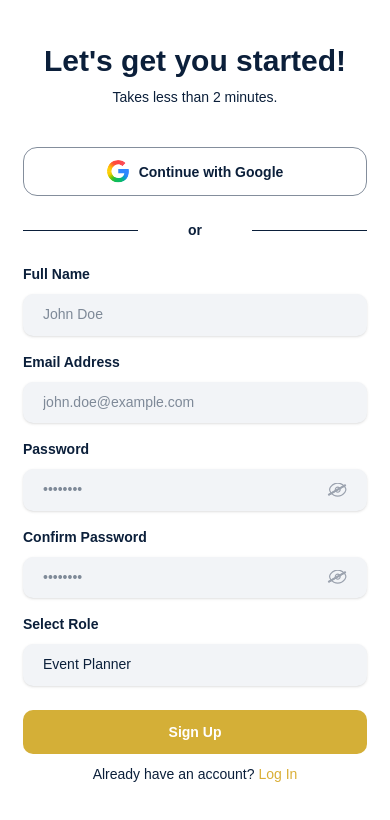
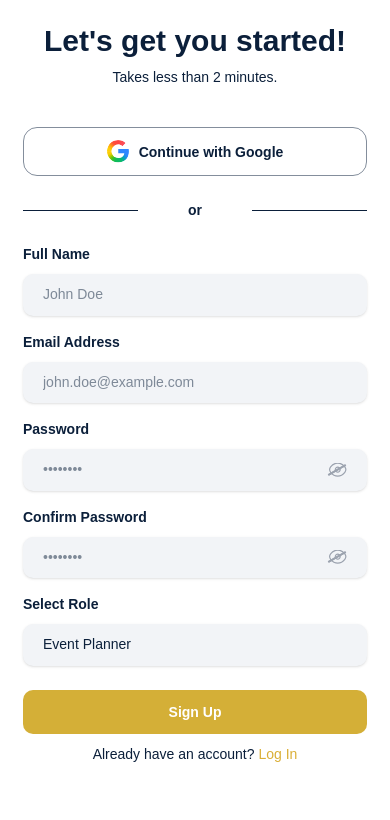
Before and after one commit to Planit-co/planit-web, a React (Vite) app in the folder planit/: page / in a window 390 px wide. Shown: the top 820 px of the page. Built offline with nearby package versions, Linux system fonts and the light colour scheme.

Commit message:
worked on the signup page mobile screen
removed the margin top on the mobile screen to reduce the spacing

```diff
--- a/planit/src/Pages/auth/SignupPage.jsx
+++ b/planit/src/Pages/auth/SignupPage.jsx
@@ -24,7 +24,7 @@ const SignupPage = () => {
 
       {/* Signup Form */}
       <div className="form-container flex flex-col w-full sm:w-3/5 md:w-1/3">
-        <h2 className="text-3xl xl:text-4xl font-bold mb-2 text-center mt-5 md:mt-10">
+        <h2 className="text-3xl xl:text-4xl font-bold mb-2 text-center md:mt-10">
           Let's get you started!
         </h2>
         <p className="text-sm font-medium mb-10 xl:mb-10 text-center">
```
